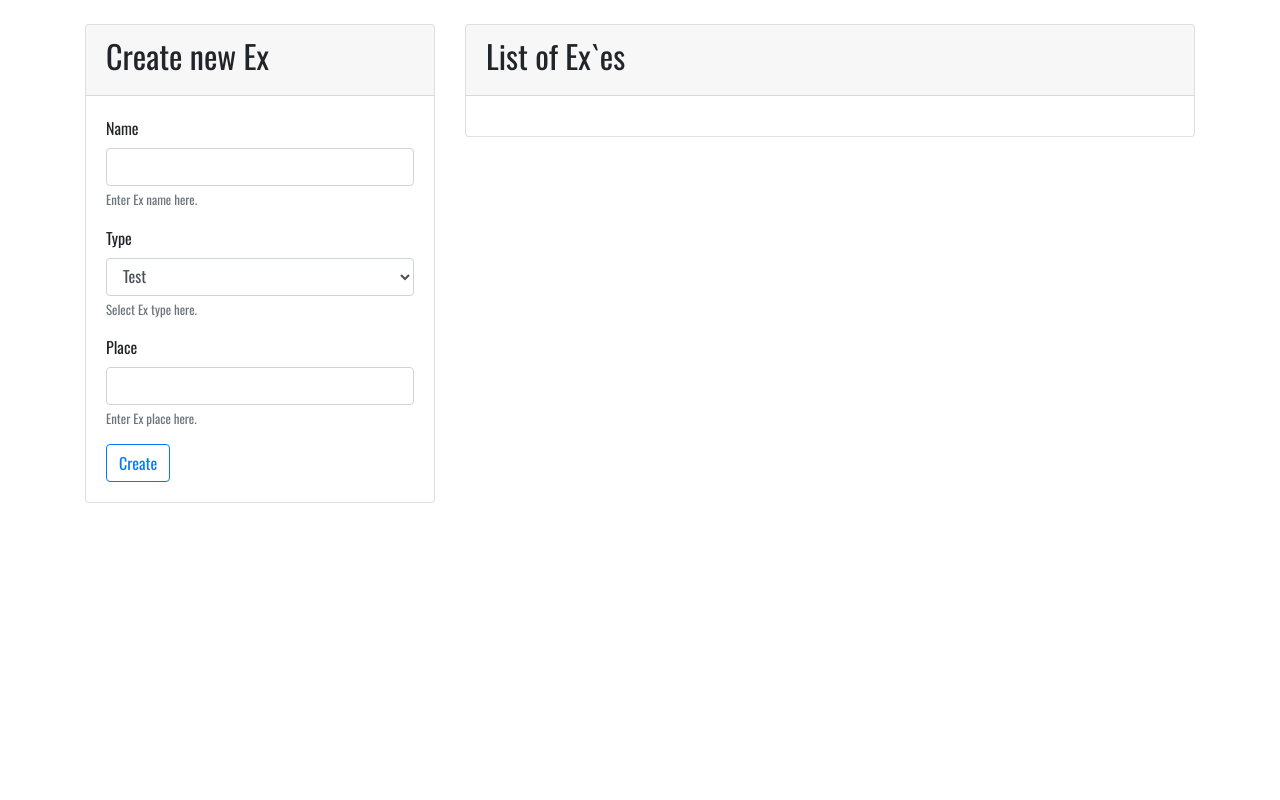
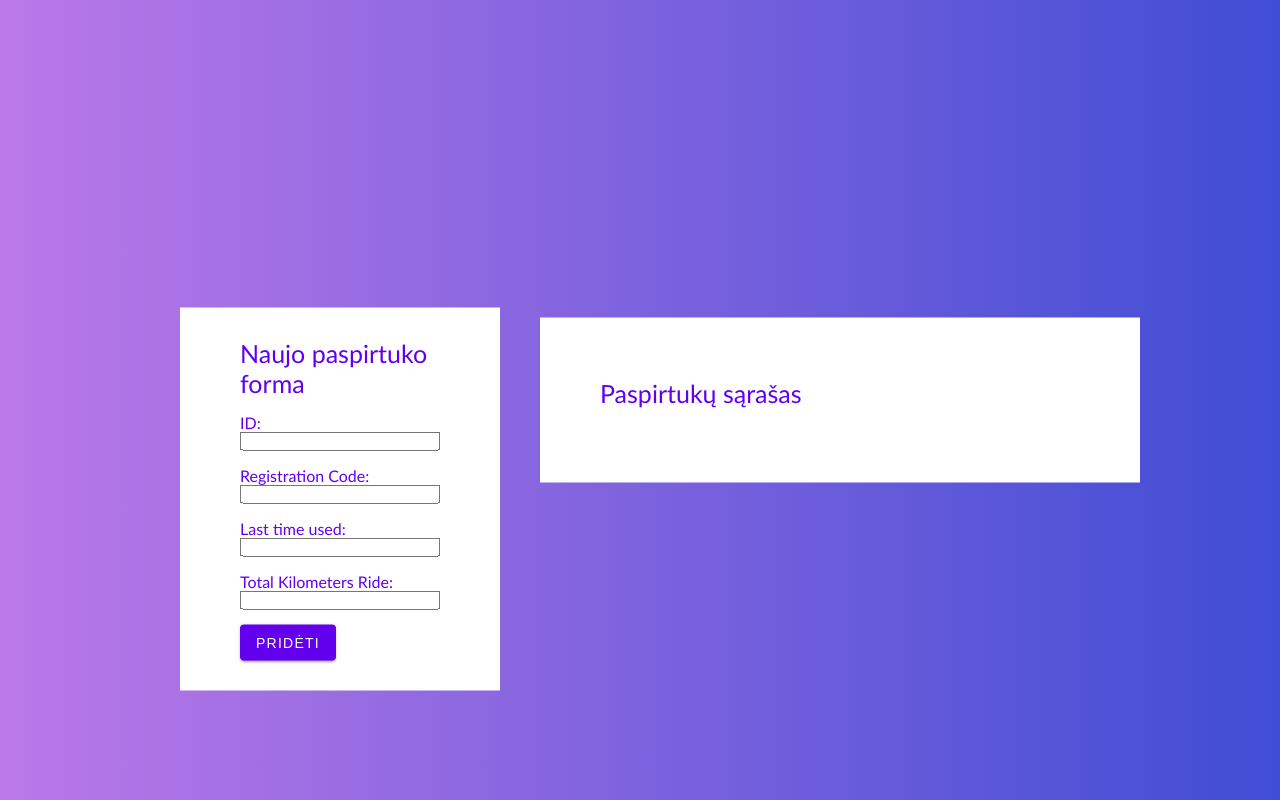
Before and after one commit to julijajarmale/1-Lamos, a React (Create React App) app in the folder r1/: page / in a window 1280 px wide. Built offline with nearby package versions, Linux system fonts and the light colour scheme.

Commit message:
more css

```diff
--- a/r1/src/App.jsx
+++ b/r1/src/App.jsx
@@ -1,39 +1,34 @@
-import { useEffect, useState } from 'react';
-import './bootstrap.css';
-import './crud.scss';
-import Create from './Components/crud/Create';
-import List from './Components/crud/List';
-import { create, edit, read, remove } from './Functions/localStorage';
-import Edit from './Components/crud/Edit';
-// import './App.scss';
-
+import KoltForm from './Components/Kolt/kolt-form';
+import './kolt.scss';
+import { useState, useEffect} from "react";
+import { create, read, remove} from './Functions/localStorageKolt';
+import KoltList from './Components/Kolt/kolt-lits';
 
 
 function App() {
 
     const [lastUpdate, setLastUpdate] = useState(Date.now());
+    const [kolt, setKolt] = useState(null);
 
-    const [exes, setExes] = useState(null);
-    const [modalData, setModalData] = useState(null);
 
-    const [createData, setCreateData] = useState(null);
+    const [createKolt, setCreateKolt] = useState(null);
     const [deleteData, setDeleteData] = useState(null);
-    const [editData, setEditData] = useState(null);
 
-    //Read
+   // Read (Kolt-form)
+
     useEffect(() => {
-        setExes(read());
+        setKolt(read());
     }, [lastUpdate]);
 
-    // Create
+    // Create (Kolt-form)
      useEffect(() => {
-        if (null === createData) {
+        if (null === createKolt) {
             return;
         }
-        create(createData);
+        create(createKolt);
         setLastUpdate(Date.now());
 
-    }, [createData]);
+    }, [createKolt]);
 
     // Delete
     useEffect(() => {
@@ -45,32 +40,32 @@ function App() {
 
     }, [deleteData]);
 
-    // Edit
-    useEffect(() => {
-        if (null === editData) {
-            return;
-        }
-        edit(editData);
-        setLastUpdate(Date.now());
-
-    }, [editData]);
-
     return (
-        <>
+        <div className="App">
+            <header className="App-header">
             <div className="container">
-                <div className="row">
-                    <div className="col-4">
-                        <Create setCreateData={setCreateData}></Create>
+            <div>
+            <KoltForm setCreateKolt={setCreateKolt}></KoltForm>
             </div>
-                    <div className="col-8">
-                        <List exes={exes} setDeleteData={setDeleteData} setModalData={setModalData}></List>
+            <div>
+            <KoltList kolt={kolt} setDeleteData={setDeleteData}></KoltList>
             </div>
             </div>
+            </header>
         </div>
-            <Edit setEditData={setEditData} modalData={modalData} setModalData={setModalData}></Edit>
-        </>
     );
+}
+
+export default App;
 
 
-}
-export default App;
+//
+//<main class="container">
+//<form class="form">
+//    <div class="form-row">
+//        <h1>Get In Touch</h1>
+//    </div>
+//    <div class="form-row">
+//        <input type="text" class="input input1" placeholder="First Name">
+//        <input type="text" class="input input1" placeholder="Last Name" >
+//    </div>
--- a/r1/src/Components/Kolt/kolt-form.jsx
+++ b/r1/src/Components/Kolt/kolt-form.jsx
@@ -17,6 +17,7 @@ const koltCreate = () => {
 }
 
     return (
+        <div className="form-column">
         <div className='form'>
         <div>
           <h2>Naujo paspirtuko forma</h2>
@@ -39,6 +40,7 @@ const koltCreate = () => {
         </div>
         <button type="button" className="btn" onClick={koltCreate}>Pridėti</button>
     </div>
+    </div>
     );
 }
 
--- a/r1/src/Components/Kolt/kolt-lits.jsx
+++ b/r1/src/Components/Kolt/kolt-lits.jsx
@@ -5,7 +5,7 @@ import OneKolt from "./kolt";
 function KoltList({kolt, setDeleteData}) {
 
     return (
-        <div className='form'>
+        <div className='list-column'>
         <div>
            <h2>Paspirtukų sąrašas</h2>
        </div>
--- a/r1/src/kolt.scss
+++ b/r1/src/kolt.scss
@@ -18,13 +18,21 @@ App,
 }
 
 .container{
-width: 400px;
-background-color: white;
+    width: 1000px;
     display: inline-block;
     position: absolute;
-top: 30%;
+    top: 50%;
     left: 50%;
     transform: translate(-50%, -50%);
+
+    .form-column{
+        width: 40%;
+        padding: 40px;
+        color:#fff;
+        position:absolute;
+        bottom:30px;
+        top: -50px;
+        left: 0px;
 
         .btn{
 
@@ -53,21 +61,16 @@ transform: translate(-50%, -50%);
                 background: rgb(98, 0, 238);
                 box-shadow: 0px 2px 4px -1px rgb(0 0 0 / 20%), 0px 4px 5px 0px rgb(0 0 0 / 14%), 0px 1px 10px 0px rgb(0 0 0 / 12%);
             }
-
-    }
-
-
             }
 
         .form{
 
             width: 100%;
-            padding: 20px;
+            padding: 30px;
             padding-left: 60px;
             padding-right: 60px;
-            background-color: #fff;
-            position:relative;
-            }
+            background-color:#fff;
+            color:#6200ee;
 
              h2{
                  font-size: 25px;
@@ -81,31 +84,22 @@ transform: translate(-50%, -50%);
                  margin-bottom:15px;
 
              }
+         }
+}
 
-
-    .container1{
-        margin-top: 20px;
-        width: 800px;
-        background-color: white;
-        display: inline-block;
-        position: absolute;
-        top: 80%;
-        left: 50%;
-        transform: translate(-50%, -50%);
-
-         .kolt-list{
-            width: 100%;
-            padding: 20px;
-            padding-left: 60px;
-            padding-right: 60px;
+    .list-column{
+        width: 60%;
+        padding: 60px;
+        float: right;
         background-color: #fff;
         position:relative;
-            }
+
 
         h2{
             font-size: 25px;
             font-weight: lighter;
             margin-bottom:15px;
+            color: #6200ee;
              }
 
         .list-item{
@@ -126,7 +120,8 @@ transform: translate(-50%, -50%);
         .content{
             display:flex;
             align-items: center;
-            justify-content: flex-start;
+            justify-content:space-between;
+            color: #6200ee;
         }
 
         .buttons{
@@ -162,6 +157,5 @@ transform: translate(-50%, -50%);
         }
 
     }
-
-
     }
+}
```
Also changed, not shown: r1/src/Kolt.jsx (deleted, +0 -69 lines), r1/src/crud.jsx (added, +76 -0 lines), 2 other files (tests, documents, lock files or other folders). Lines whose indentation alone changed are shown as unchanged.
